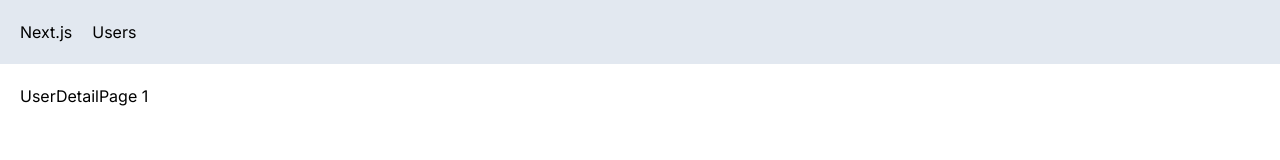
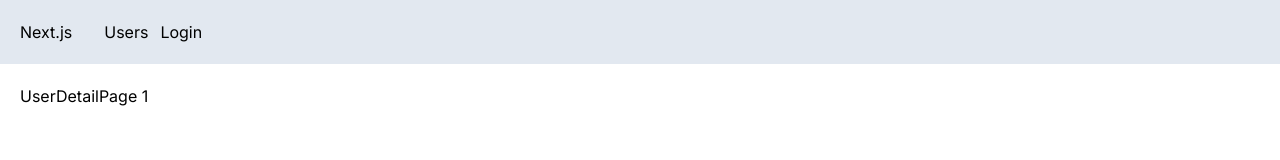
Before and after one commit to voideus/next-app, a Next.js app: page /users/1 in a window 1280 px wide. Shown: the top 160 px of the page. Built offline with nearby package versions, Linux system fonts and the light colour scheme.

Commit message:
feat: Add google auth provider

```diff
--- a/app/NavBar.tsx
+++ b/app/NavBar.tsx
@@ -3,13 +3,14 @@ import React from "react";
 
 const NavBar = () => {
   return (
-    <div className="flex bg-slate-200 p-5">
+    <div className="flex bg-slate-200 p-5 space-x-3">
       <Link href="/" className="mr-5">
         Next.js
       </Link>
       <Link href="/users" className="mr-5">
         Users
       </Link>
+      <Link href="/api/auth/signin">Login</Link>
     </div>
   );
 };
--- /dev/null
+++ b/app/api/auth/[...nextauth]/route.ts
@@ -0,0 +1,13 @@
+import NextAuth from "next-auth/next";
+import GoogleProvider from "next-auth/providers/google";
+
+const handler = NextAuth({
+  providers: [
+    GoogleProvider({
+      clientId: process.env.GOOGLE_CLIENT_ID!,
+      clientSecret: process.env.GOOGLE_CLIENT_SECRET!,
+    }),
+  ],
+});
+
+export { handler as GET, handler as POST };
--- a/package.json
+++ b/package.json
@@ -18,6 +18,7 @@
     "eslint-config-next": "14.0.3",
     "fast-sort": "^3.4.0",
     "next": "14.0.3",
+    "next-auth": "^4.24.5",
     "next-cloudinary": "^5.7.0",
     "postcss": "8.4.31",
     "prisma": "^5.6.0",
```
Also changed, not shown: 1 other file (tests, documents, lock files or other folders).
